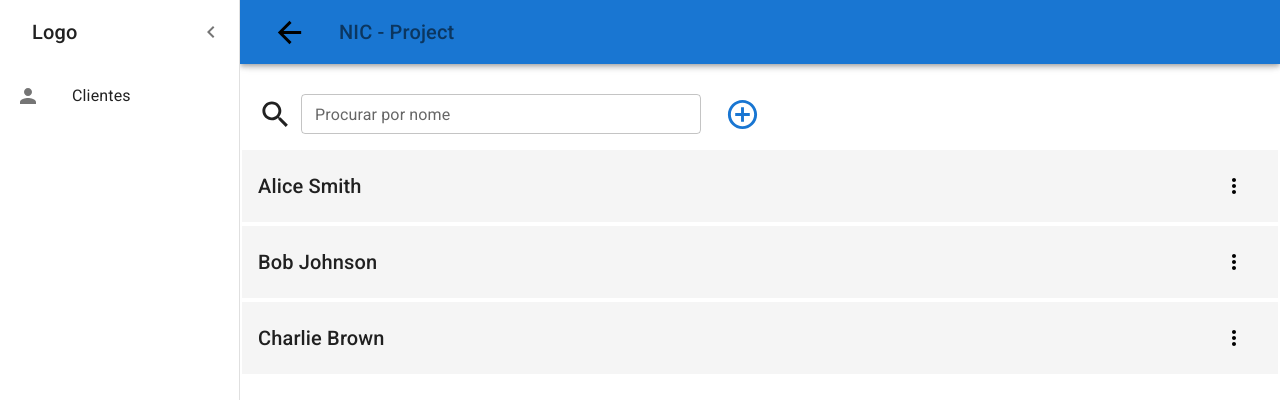
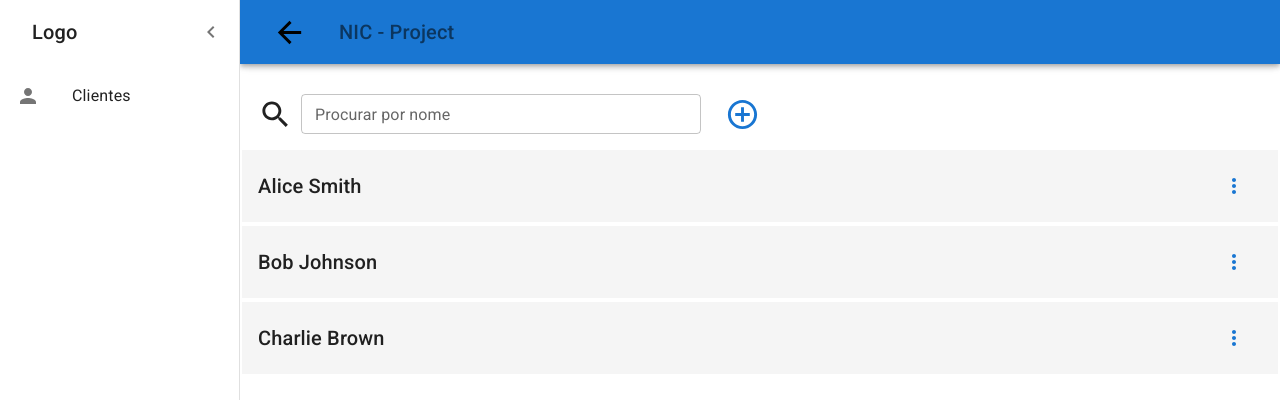
Before and after one commit to ricardoareiaslinhares/nic-project, a React (Vite) app: page /clients in a window 1280 px wide. Shown: the top 400 px of the page. Built offline with nearby package versions, Linux system fonts and the light colour scheme; data requests are answered from the project's data file.

Commit message:
Changed button color to primary(blue) to match addNew button

```diff
--- a/src/components/MenuContext/MenuContext.tsx
+++ b/src/components/MenuContext/MenuContext.tsx
@@ -75,7 +75,7 @@ const MenuContext = ({ menuItemOptions, id, selectItemId }: Props) => {
           p: 2,
         }}
       >
-        <MoreVertIcon />
+        <MoreVertIcon color="primary" />
       </Button>
       <Menu
         id="demo-customized-menu"
```
